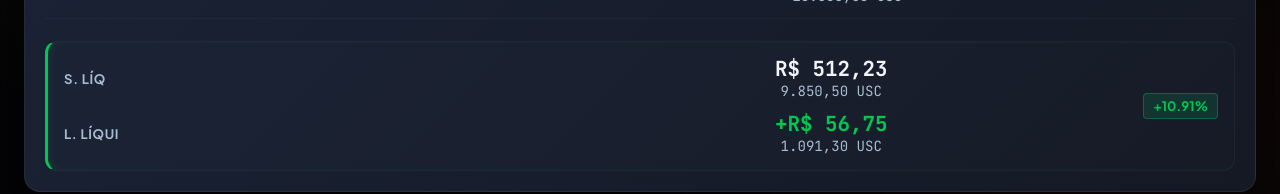
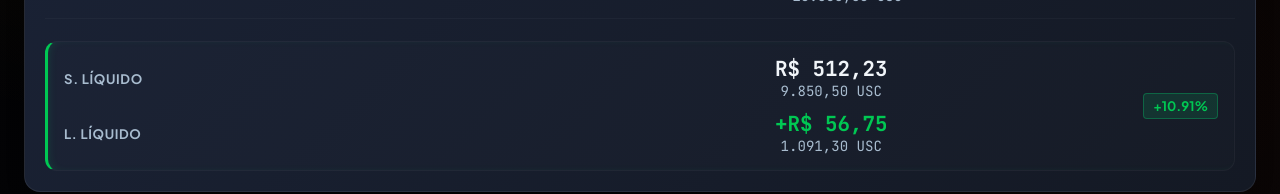
Before and after one commit to tonyrogeness-web/Oriontech, a Next.js app: page / in a window 1280 px wide. Shown: the part 557-751 px from the top of the page. Built offline with nearby package versions, Linux system fonts and the light colour scheme; no server answers; the database is empty.

Commit message:
style: ajustar rotulos do patrimonio para S. LÍQUIDO e L. LÍQUIDO

```diff
--- a/src/components/KpiCards.tsx
+++ b/src/components/KpiCards.tsx
@@ -331,7 +331,7 @@ export default function KpiCards({
             <div className={styles.patrimonioCombinedRowGrid}>
               {/* Sub-row 1: S. Líquido */}
               <div className={styles.patrimonioRowContentGrid} style={{ borderBottom: 'none', padding: 0 }}>
-                <span className={styles.patrimonioStackRowLabel}>S. LÍQ</span>
+                <span className={styles.patrimonioStackRowLabel}>S. LÍQUIDO</span>
                 <div className={styles.patrimonioStackRowValuesCenter}>
                   <span className={`${styles.patrimonioStackRowValue} tabular-nums`} style={{ color: "var(--text-primary)" }}>
                     {formatValPrimary(equityCalc)}
@@ -344,7 +344,7 @@ export default function KpiCards({
 
               {/* Sub-row 2: L. Líquido */}
               <div className={styles.patrimonioRowContentGrid} style={{ borderBottom: 'none', padding: 0, marginTop: '0.75rem' }}>
-                <span className={styles.patrimonioStackRowLabel}>L. LÍQUI</span>
+                <span className={styles.patrimonioStackRowLabel}>L. LÍQUIDO</span>
                 <div className={styles.patrimonioStackRowValuesCenter}>
                   <span className={`${styles.patrimonioStackRowValue} tabular-nums`} style={{ color: netProfitCalc >= 0 ? "var(--neon-green)" : "var(--neon-red)" }}>
                     {netProfitCalc >= 0 ? "+" : ""}{formatValPrimary(netProfitCalc)}
```
